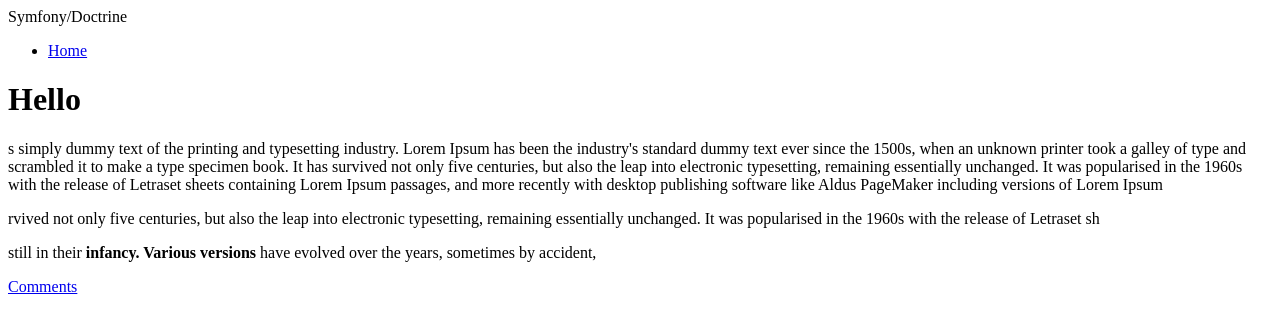
After one commit to JMoraMora/sf-doctrine, a Symfony app: template templates/page/home.html.twig in a window 1280 px wide. The commit adds this page. Shown: the top 333 px of the page. Run offline with Twig, Linux system fonts and the light colour scheme; the template is opened without the code that fills it, so the values that code supplies are empty; some libraries are stand-ins or nearby versions.

Commit message:
design template

```diff
--- a/src/Controller/PageController.php
+++ b/src/Controller/PageController.php
@@ -11,8 +11,6 @@ class PageController extends AbstractController
     #[Route('/', name: 'app_home')]
     public function index(): Response
     {
-        return $this->render('page/index.html.twig', [
-            'controller_name' => 'PageController',
-        ]);
+        return $this->render('page/home.html.twig');
     }
 }
--- a/templates/base.html.twig
+++ b/templates/base.html.twig
@@ -13,6 +13,17 @@
         {% endblock %}
     </head>
     <body>
-        {% block body %}{% endblock %}
+        {{ include('partials/_navbar.html.twig') }}
+
+        <div class="container">
+            <div class="row">
+                <div class="col-md-9">
+                    {% block body %}{% endblock %}
+                </div>
+                <div class="col-md-3">
+                    {{ include('partials/_aside.html.twig') }}
+                </div>
+            </div>
+        </div>
     </body>
 </html>
--- /dev/null
+++ b/templates/page/home.html.twig
@@ -0,0 +1,7 @@
+{% extends 'base.html.twig' %}
+
+{% block title %}Hello PageController!{% endblock %}
+
+{% block body %}
+<h1>Hello</h1>
+{% endblock %}
--- /dev/null
+++ b/templates/partials/_aside.html.twig
@@ -0,0 +1,10 @@
+<div class="p-3 bg-dark text-white rounded">
+    <p>s simply dummy text of the printing and typesetting industry. Lorem Ipsum has been the industry's standard dummy text ever since the 1500s, when an unknown printer took a galley of type and scrambled it to make a type specimen book. It has survived not only five centuries, but also the leap into electronic typesetting, remaining essentially unchanged. It was popularised in the 1960s with the release of Letraset sheets containing Lorem Ipsum passages, and more recently with desktop publishing software like Aldus PageMaker including versions of Lorem Ipsum</p>
+    <p class="mb-0">rvived not only five centuries, but also the leap into electronic typesetting, remaining essentially unchanged. It was popularised in the 1960s with the release of Letraset sh</p>
+</div>
+
+<p>
+    still in their <strong>infancy. Various versions</strong> have evolved over the years, sometimes by accident,
+</p>
+
+<a href="$" class="btn btn-warning btn-lg">Comments</a>
--- /dev/null
+++ b/templates/partials/_navbar.html.twig
@@ -0,0 +1,11 @@
+<header class="navbar navbar-dark bg-dark mb-5">
+    <div class="container">
+        <span class="navbar-brand mb-0 h1">Symfony/Doctrine</span>
+
+        <ul class="navbar-nav">
+            <li class="nav-item">
+                <a href="{{ path('app_home') }}" class="nav-link text-white">Home</a>
+            </li>
+        </ul>
+    </div>
+</header>
```
Also changed, not shown: templates/page/index.html.twig (deleted, +0 -20 lines).
